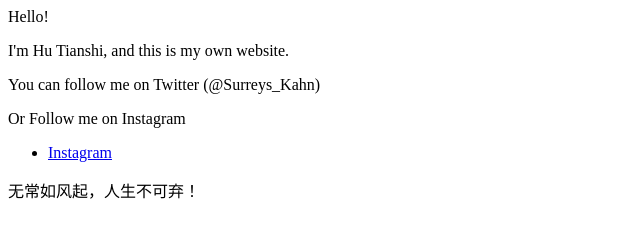
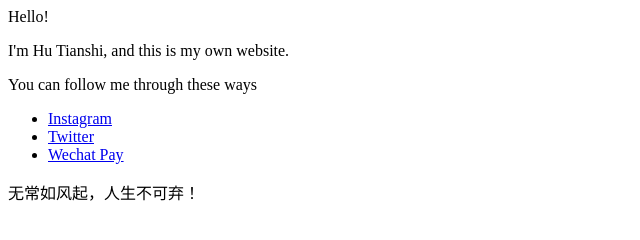
Before and after one commit to surreyskahn/surreyskahn.github.io, a plain HTML site: page index.html in a window 1280 px wide. Shown: the whole page, without its empty margins (0-640 px from the left). Drawn offline with Linux system fonts and the light colour scheme.

Commit message:
Update index.html

```diff
--- a/index.html
+++ b/index.html
@@ -1,8 +1,9 @@
 <p>Hello!</p>
 <p>I'm Hu Tianshi, and this is my own website.</p>
-<p>You can follow me on Twitter (@Surreys_Kahn)</p>
-<p>Or Follow me on Instagram</p>
+<p>You can follow me through these ways</p>
 <ul>
   <li><a href="https://www.instagram.com/surreys_kahn/?hl=en">Instagram</a></li>
+  <li><a href="https://twitter.com/Surreys_Kahn">Twitter</a></li>
+  <li><a href="http://qr.topscan.com/api.php?text=wxp://f2f061r0yCWBtSw13OVU6W3JfuKui7_Z9eRW">Wechat Pay</a></li>
 </ul>
 <p>无常如风起，人生不可弃！</p>
```
